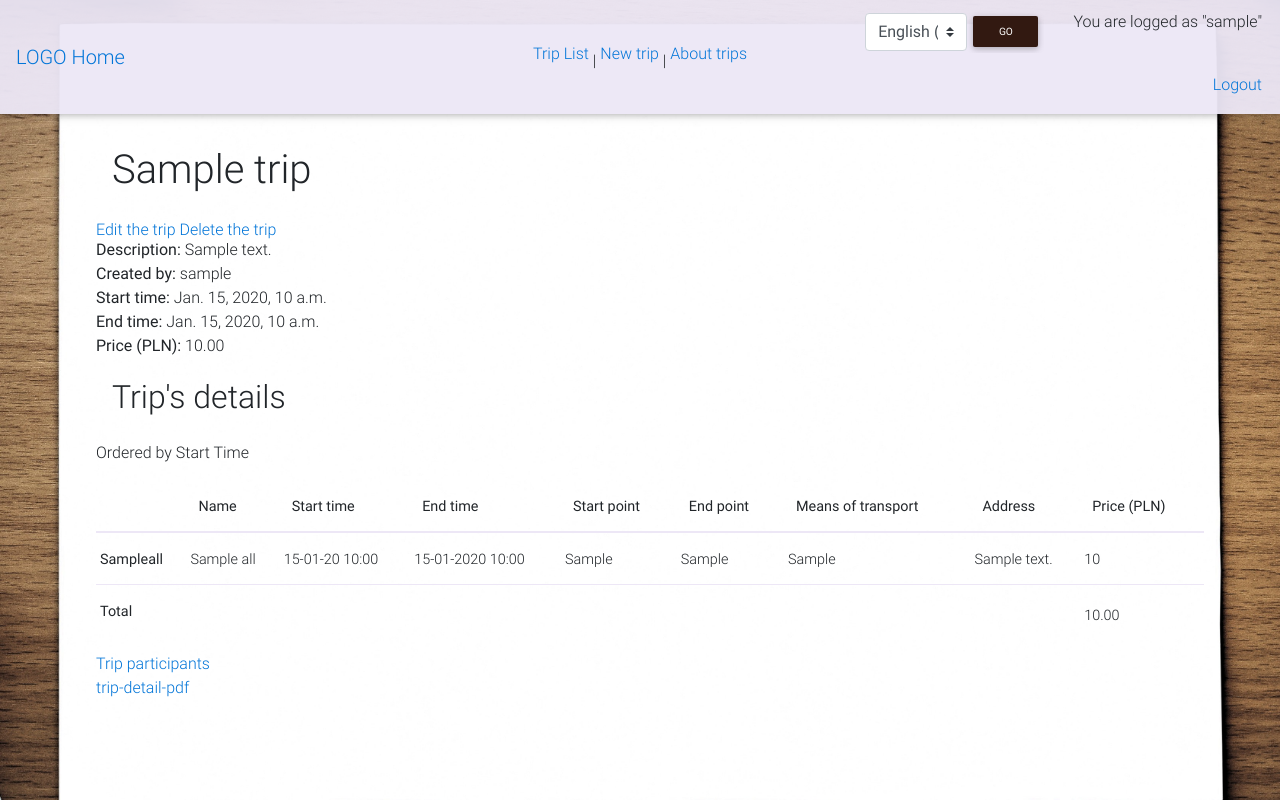
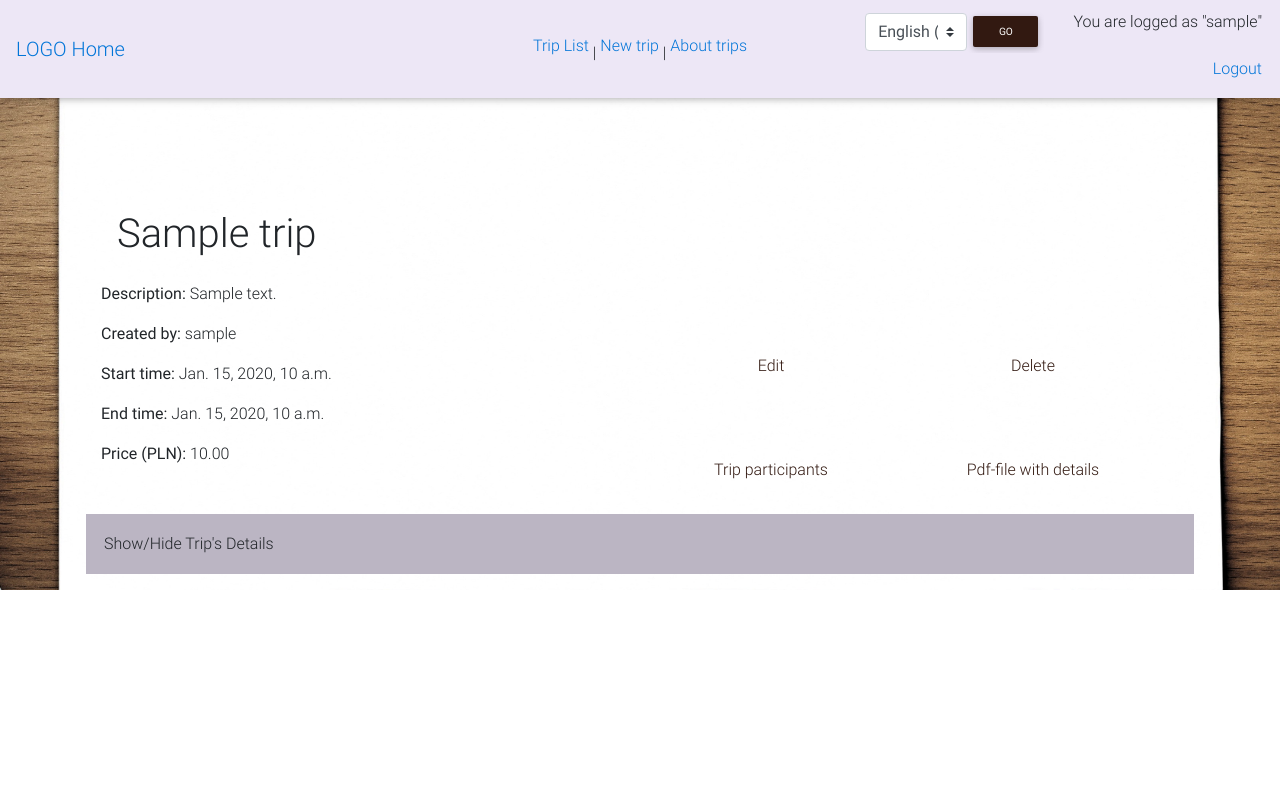
Before and after one commit to norseny/TripPlanner, a Django app: template tripplanner/templates/tripplanner/trip_detail.html in a window 1280 px wide. Run offline with Django 3.2, Linux system fonts and the light colour scheme; a user stored in the database is signed in; tables that the repository leaves empty hold one stand-in row (values such as "Sample post"); the template is opened without the code that fills it: values that come from a table or form of the project are taken from there, most other values are stand-ins (such as "Sample title", 1, 10 or a date in 2020); some libraries are stand-ins or nearby versions.

Commit message:
Styles, icons

```diff
--- a/static/own/css/style.css
+++ b/static/own/css/style.css
@@ -1,12 +1,55 @@
-@media screen and (min-width: 768px) {
+@media (max-width: 576px) {
     .container {
-        margin-left: 80px;
+        max-width: 90%;
     }
 }
 
+@media (min-width: 992px) {
+    .container {
+        max-width: 920px;
+    }
+}
+
+@media (min-width: 1280px) {
+    .container {
+        max-width: 1140px;
+    }
+}
+
+.details-top-part {
+    margin: 5rem 0 2rem 0;
+}
+
+#details-main-icons-1row {
+    margin-top: 5rem;
+}
+
+.tabcontent {
+    display: none;
+    padding: 1rem;
+}
+
+.myicon{
+    color: #321911;
+}
+.myicon:hover{
+    color: #8b6b61;
+}
+
+i {
+    font-style: normal;
+}
+
 .details-main {
-    margin: 0;
-    line-height: 1rem;
+    /*margin: .25rem;*/
+}
+
+.table-details {
+     margin-top: 2rem;
+ }
+
+#table-details-label {
+    margin: 1.5rem 0 1rem 0;
 }
 
 .new-participant {
@@ -14,8 +57,9 @@
     display: inline-block;
 }
 
-#check_icon {display: inline-block}
-
+#check_icon {
+    display: inline-block
+}
 
 .font-weight-400 {
     font-weight: 400;
@@ -25,27 +69,25 @@
     height: 80%;
     align-items: center;
     overflow: hidden;
-    margin-left: 150px;
 }
 
 .form-signin > div {
     padding: 1rem;
 }
 
-th,td {
+th, td {
     border-bottom-style: inherit;
     border-top-style: inherit;
-    border-bottom-color: #ede7f6!important;
-    border-top-color: #ede7f6!important;
+    border-bottom-color: #ede7f6 !important;
+    border-top-color: #ede7f6 !important;
 }
 
 .btn {
-    background: #321911!important;
+    background: #321911 !important;
 }
 
-
 nav {
-    background: rgba(237, 231, 246, 0.95);
+    background: rgb(237, 231, 246);
 }
 
 body {
@@ -54,8 +96,12 @@ body {
     background-size: 100% 100%;
 }
 
-h1,h2  {
+h1, h2 {
     padding: 1rem;
+}
+
+.h1-details {
+    display: inline-block;
 }
 
 .container {
@@ -73,15 +119,12 @@ h1,h2  {
 
 label {
     font-weight: 400;
+    margin: 0;
 }
 
 .trip-form {
     padding: .5rem 0;
 
-}
-
-.table {
-    margin-bottom: .5rem;
 }
 
 .table td {
--- a/tripplanner/templates/base.html
+++ b/tripplanner/templates/base.html
@@ -1,3 +1,4 @@
+ <!DOCTYPE html>
 <html lang="en">
 <head>
     <meta charset="UTF-8">
@@ -8,7 +9,8 @@
     {% load i18n %}
 
 <!-- Font Awesome -->
-<link rel="stylesheet" href="https://maxcdn.bootstrapcdn.com/font-awesome/4.7.0/css/font-awesome.min.css">
+{#<link rel="stylesheet" href="https://maxcdn.bootstrapcdn.com/font-awesome/4.7.0/css/font-awesome.min.css">#}
+    <link rel="stylesheet" href="{% static 'libs/fontawesome-5.0.10/web-fonts-with-css/css/fontawesome.min.css' %}">
 
 {#<!-- Bootstrap core CSS -->#}
 {#<link href="https://cdnjs.cloudflare.com/ajax/libs/twitter-bootstrap/4.0.0/css/bootstrap.min.css" rel="stylesheet">#}
@@ -26,11 +28,10 @@
 <script type="text/javascript" src="https://cdnjs.cloudflare.com/ajax/libs/mdbootstrap/4.5.0/js/mdb.min.js"></script>
 
 
-
     <link rel="stylesheet" href="{% static 'libs/mdb/css/bootstrap.min.css' %}">
     <link rel="stylesheet" href="{% static 'libs/mdb/css/mdb.min.css' %}">
 
-    <link type="text/javascript" href="{% static 'libs/mdb/js/mdb.min.js' %}">
+    <script type="text/javascript" src="{% static 'libs/mdb/js/mdb.min.js' %}"></script>
 
 {#    <link type="text/javascript" src="{% static 'libs/mdb/js/jquery-3.2.1.min.js' %}">#}
 {#    <link type="text/javascript" src="{% static 'libs/mdb/js/jquery.min.js' %}">#}
--- a/tripplanner/templates/tripplanner/trip_detail.html
+++ b/tripplanner/templates/tripplanner/trip_detail.html
@@ -4,12 +4,9 @@
 {% block title %}{% endblock %}
 {% block content %}
 
-
-    <h1>{{ trip.name }} </h1>
-    {% if user.id == trip.created_by_id %}
-        <a href="{% url 'trip-update' trip.pk %}">{% trans 'Edit the trip' %}</a>
-        <a href="{% url 'trip-delete' trip.pk %}">{% trans 'Delete the trip' %}</a>
-    {% endif %}
+    <div class="row details-top-part">
+        <div class="col-6">
+            <h1 class="h1-details">{{ trip.name }} </h1>
 
             <div>
                 <p class="details-main"><label>{% trans 'Description' %}:</label> {{ trip.description }} </p>
@@ -18,11 +15,43 @@
                 <p class="details-main"><label>{% trans 'End time' %}:</label> {{ trip.end_time }} </p>
                 <p class="details-main"><label>{% trans 'Price (PLN)' %}:</label> {{ trip.price }} </p>
             </div>
+        </div>
+        <div class="col-6">
+            <div class="row w-100 justify-content-center align-items-end text-center" id="details-main-icons-1row">
+                {% if user.id == trip.created_by_id %}
+                    <div class="col-6 d-inline-block">
+                        <a href="{% url 'trip-update' trip.pk %}"><span class="myicon">
+                            <i class="far fa-edit fa-5x d-block"></i>{% trans 'Edit' %}
+                        </span></a>
+                    </div>
+                    <div class="col-6 d-inline-block">
+                        <a href="{% url 'trip-delete' trip.pk %}"><span class="myicon">
+                        <i class="far fa-trash fa-5x d-block"></i>{% trans 'Delete' %}
+                        </span></a>
+                    </div>
+                {% endif %}
+            </div>
+            <div class="row w-100 justify-content-center align-items-end text-center">
+                <div class="col-6 d-inline-block">
+                    <a href="{% url 'trip-participants' trip.pk %}"><span class="myicon">
+                            <i class="far fa-users fa-5x d-block"></i>{% trans 'Trip participants' %}
+                    </span></a>
+                </div>
+                <div class="col-6 d-inline-block">
+                    <a href="{% url 'trip-detail-pdf' trip.pk %}"><span class="myicon">
+                        <i class="far fa-file-pdf fa-5x d-block"></i>{% trans 'Pdf-file with details' %}
+                    </span></a>
+                </div>
+            </div>
+        </div>
+    </div>
 
-    <div class="scrollable-horizontally">
-        <table class="table">
-            <h2>{% trans "Trip's details" %}</h2>
-            <p>{% trans "Ordered by Start Time" %}</p>
+    <div class="accordion" onclick="openDetails(event, 'trip-details-table')">
+        {% trans "Show/Hide Trip's Details" %}</div>
+
+    <div class="scrollable-horizontally tabcontent" id="trip-details-table">
+        <table class="table table-details">
+            <label id="table-details-label">{% trans "Trip's Details Ordered by Start Time" %}</label>
             <thead>
             <tr>
                 <th></th>
@@ -56,7 +85,7 @@
             </tbody>
             <tfoot>
             <tr>
-                    <td><label>{% trans 'Total' %}</label></td>
+                <td class="font-weight-bold">{% trans 'Total' %}</td>
                 <td></td>
                 <td></td>
                 <td></td>
@@ -64,15 +93,27 @@
                 <td></td>
                 <td></td>
                 <td></td>
-                    <td>{{ trip.price }}</td>
+                <td class="font-weight-bold">{{ trip.price }}</td>
             </tr>
             </tfoot>
         </table>
     </div>
 
-    <div><a href="{% url 'trip-participants' trip.pk %}">{% trans 'Trip participants' %}</a></div>
-
-        <div><a href="{% url 'trip-detail-pdf' trip.pk %}">{% trans 'trip-detail-pdf' %}</a></div>
-
     {# todo: button to my next trip in detail #}
 {% endblock %}
+
+{% block js %}
+    <script>
+        function openDetails(evt, id) {
+            var myvar;
+            myvar = document.getElementById(id);
+            if (myvar.style.display == "block") {
+                myvar.style.display = "none";
+            } else {
+                myvar.style.display = "block";
+            }
+            evt.currentTarget.className += " active";
+        }
+    </script>
+
+{% endblock %}
--- a/tripplanner/templates/tripplanner/trip_with_attributes_form.html
+++ b/tripplanner/templates/tripplanner/trip_with_attributes_form.html
@@ -115,6 +115,11 @@
 
         <div><input class="btn btn-primary" type="submit" value="{% trans 'Save' %}"/></div>
         <div><a href="{% url 'trip-list' %}">{% trans 'Back to the list' %}</a></div>
+
+    {% if form.initial|length > 0 %}
+        <a href="{% url 'trip-detail' trip.pk %}">{% trans 'Back to Trip Details'%}</a>
+    {% endif %}
+
 {# todo: flatpicker kasuje godzinę przy update#}
 {#    todo: implementacja - gdy bład, to pokaż wszystkie tabby rozsuniete#}
         {#    todo: implementacja - gdy bład, to pokaż wszystkie taby rozsuniete#}
--- a/tripplanner/views/trip_views.py
+++ b/tripplanner/views/trip_views.py
@@ -145,7 +145,7 @@ class TripDelete(DeleteView):
 
 
 @method_decorator(login_required, name='dispatch')
-class TripParticipantsList(FormView):
+class TripParticipantsList(FormView): # todo: change to list view, think of diff mechanism with adding and validation
     form_class = AddParticipantForm
     template_name = 'tripplanner/trip_participants_list.html'
 
@@ -154,9 +154,8 @@ class TripParticipantsList(FormView):
 
     def get_context_data(self, **kwargs):
         data = super(TripParticipantsList, self).get_context_data(**kwargs)
+        data['trip'] = Trip.objects.get(id=self.kwargs['pk'])
         data['participants'] = Trip.objects.get(id=self.kwargs['pk']).participants.all()
-        data['trip_name'] = Trip.objects.get(id=self.kwargs['pk']).name
-        data['trip_creator'] = Trip.objects.get(id=self.kwargs['pk']).created_by_id
         return data
 
     def form_valid(self, form):
```
Also changed, not shown: tripplanner/templates/tripplanner/trip_participants_list.html (+9 -5 lines), tripplanner/locale/pl/LC_MESSAGES/django.po. Lines whose indentation alone changed are shown as unchanged.
